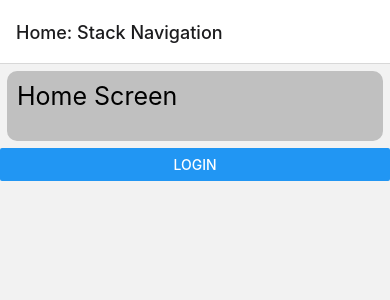
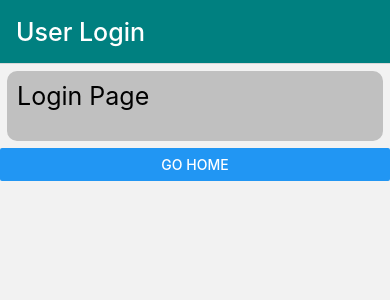
Before and after one commit to TahmeedMahbub/React-Native-Practise, a React Native app: screen / in a window 390 px wide. Shown: the top 300 px of the page. Built offline with nearby package versions, Linux system fonts and the light colour scheme.

Commit message:
Stack Navigation: Change Styles

```diff
--- a/App.js
+++ b/App.js
@@ -13,19 +13,19 @@ const Header=()=>{
 
 const Stack = createNativeStackNavigator();
 
-const Home = (props) => {
+const Home = () => {
   return (
     <View>
       <Text style={style.textBox}>Home Screen</Text>
-      <Button title="Login" onPress={()=>props.navigation.navigate("Login")} />
     </View>
   )
 }
 
-const Login = () => {
+const Login = (props) => {
   return (
     <View>
       <Text style={style.textBox}>Login Page</Text>
+      <Button title="Go Home" onPress={()=>props.navigation.navigate("Home")} />
     </View>
   )
 }
@@ -39,9 +39,36 @@ const App = () => {
         barStyle="dark-content"
       />
       <NavigationContainer>
-        <Stack.Navigator>
-          <Stack.Screen name="Home: Stack Navigation" component={Home} />
-          <Stack.Screen name="Login" component={Login} />
+        <Stack.Navigator
+            screenOptions={
+              {
+                title: "User Login",
+                headerStyle: {
+                  backgroundColor: 'teal'
+                },
+                headerTitleStyle: {
+                  fontSize: 25,
+                  color: 'white'
+                }
+              }
+            }>
+          <Stack.Screen name="Login"
+            component={Login}
+            // DO BELOW LINES FOR INDIVIDUAL NAVIGATION BAR, OTHERWISE USE screenOptions IN Stack.Navigator
+            // options={
+            //   {
+            //     title: "User Login",
+            //     headerStyle: {
+            //       backgroundColor: 'teal'
+            //     },
+            //     headerTitleStyle: {
+            //       fontSize: 25,
+            //       color: 'white'
+            //     }
+            //   }
+            // }
+          />
+          <Stack.Screen name="Home" component={Home} options={{ title: "App Home" }}/>
         </Stack.Navigator>
       </NavigationContainer>
 
```
Also changed, not shown: note.txt.
